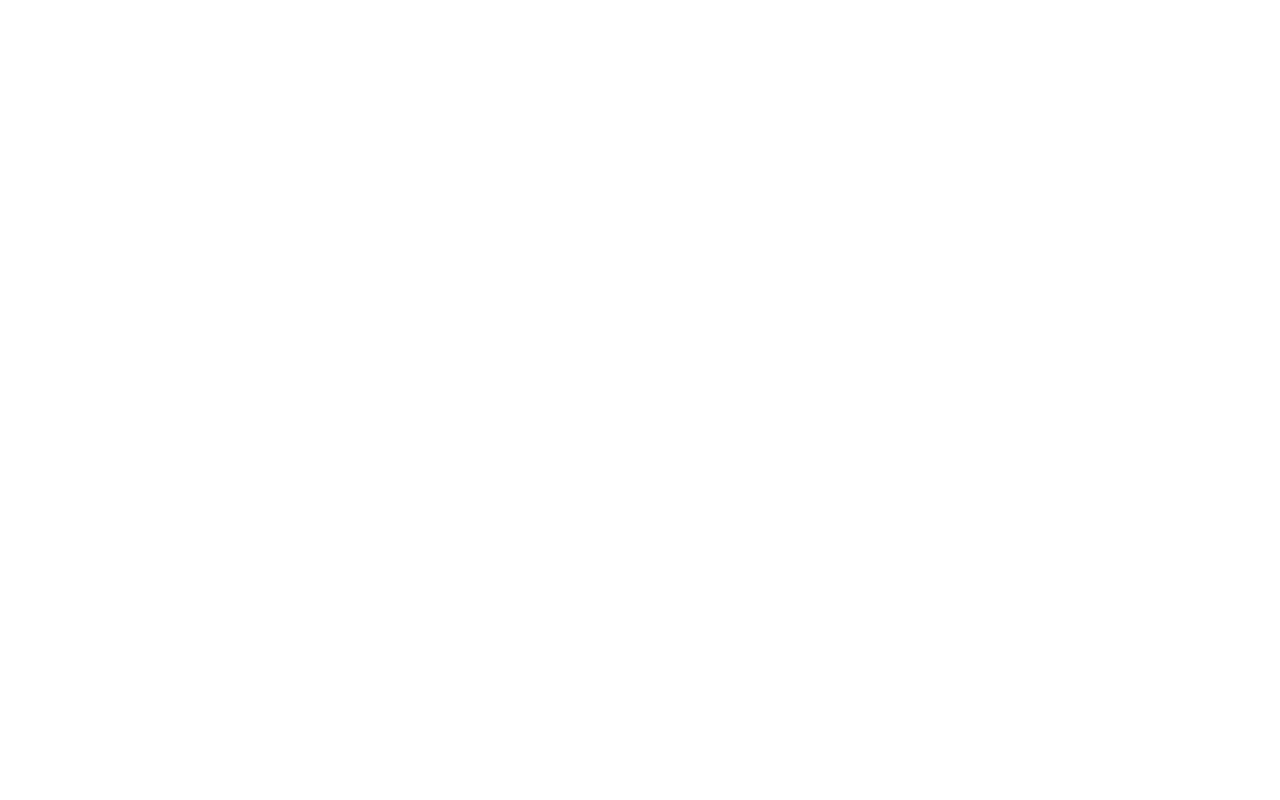
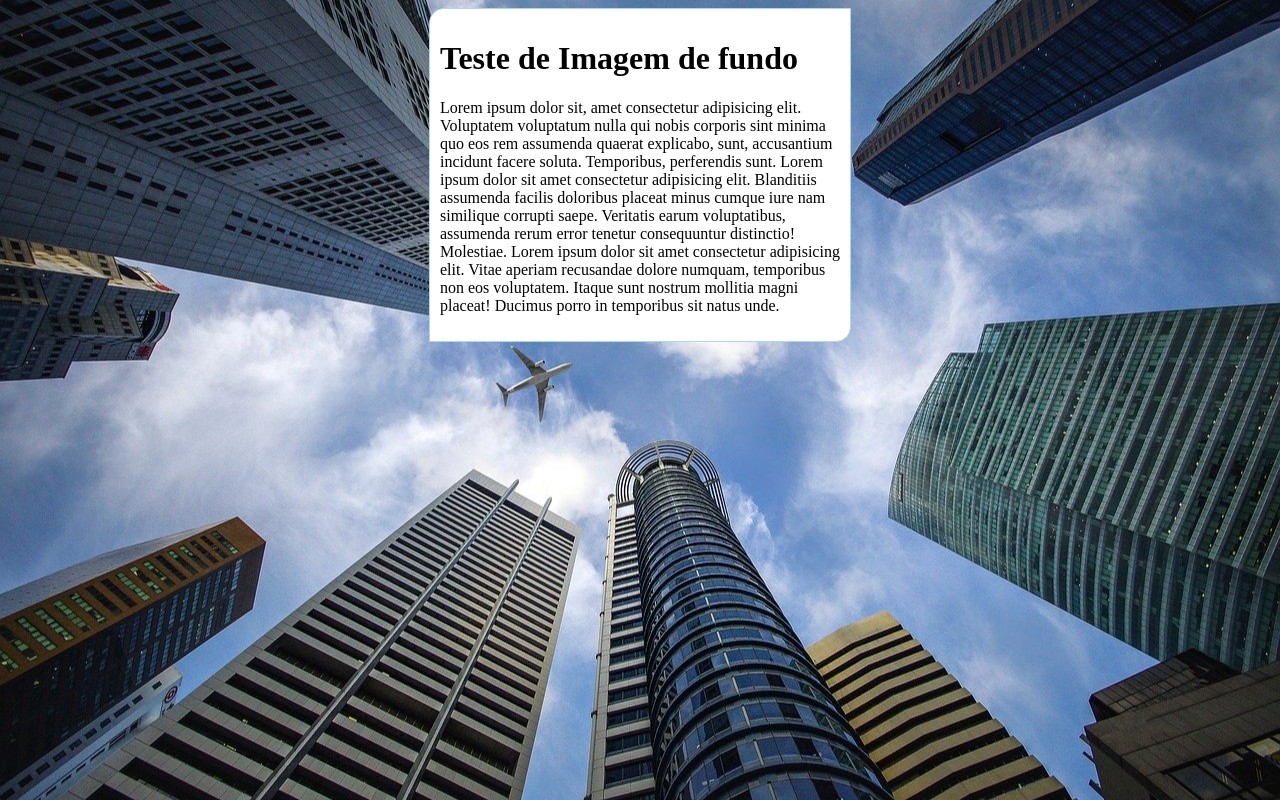
Before and after one commit to AntEvanderson/html-css, a plain HTML site: page exercicios/ex022/fundo006.html in a window 1280 px wide. Drawn offline with Linux system fonts and the light colour scheme.

Commit message:
Atualizei o exercício 22

```diff
--- a/exercicios/ex022/fundo006.html
+++ b/exercicios/ex022/fundo006.html
@@ -4,8 +4,36 @@
     <meta charset="UTF-8">
     <meta name="viewport" content="width=device-width, initial-scale=1.0">
     <title>Document</title>
+    <style>
+        body{
+            height: 98vh;
+            background-color: black;
+            background-image: url('imagens/wallpaper002.jpg');
+            background-position: center center;
+            background-repeat: no-repeat;
+            background-size: cover;
+        }
+        /*Obs: Colocar uma cor de fundo para fins de carregamento de conteúdo.*/
+
+        main{
+            background-color: white;
+            width: 400px;
+            padding: 10px;
+            margin: auto;
+            border: 1px solid lightblue;
+            border-radius: 15px 0px;
+        }
+    </style>
 </head>
 <body>
+    <main>
+        <h1>Teste de Imagem de fundo</h1>
+        <p>
+            Lorem ipsum dolor sit, amet consectetur adipisicing elit. Voluptatem voluptatum nulla qui nobis corporis sint minima quo eos rem assumenda quaerat explicabo, sunt, accusantium incidunt facere soluta. Temporibus, perferendis sunt.
 
+            Lorem ipsum dolor sit amet consectetur adipisicing elit. Blanditiis assumenda facilis doloribus placeat minus cumque iure nam similique corrupti saepe. Veritatis earum voluptatibus, assumenda rerum error tenetur consequuntur distinctio! Molestiae.
+            Lorem ipsum dolor sit amet consectetur adipisicing elit. Vitae aperiam recusandae dolore numquam, temporibus non eos voluptatem. Itaque sunt nostrum mollitia magni placeat! Ducimus porro in temporibus sit natus unde.
+        </p>
+    </main>
 </body>
 </html>
```
